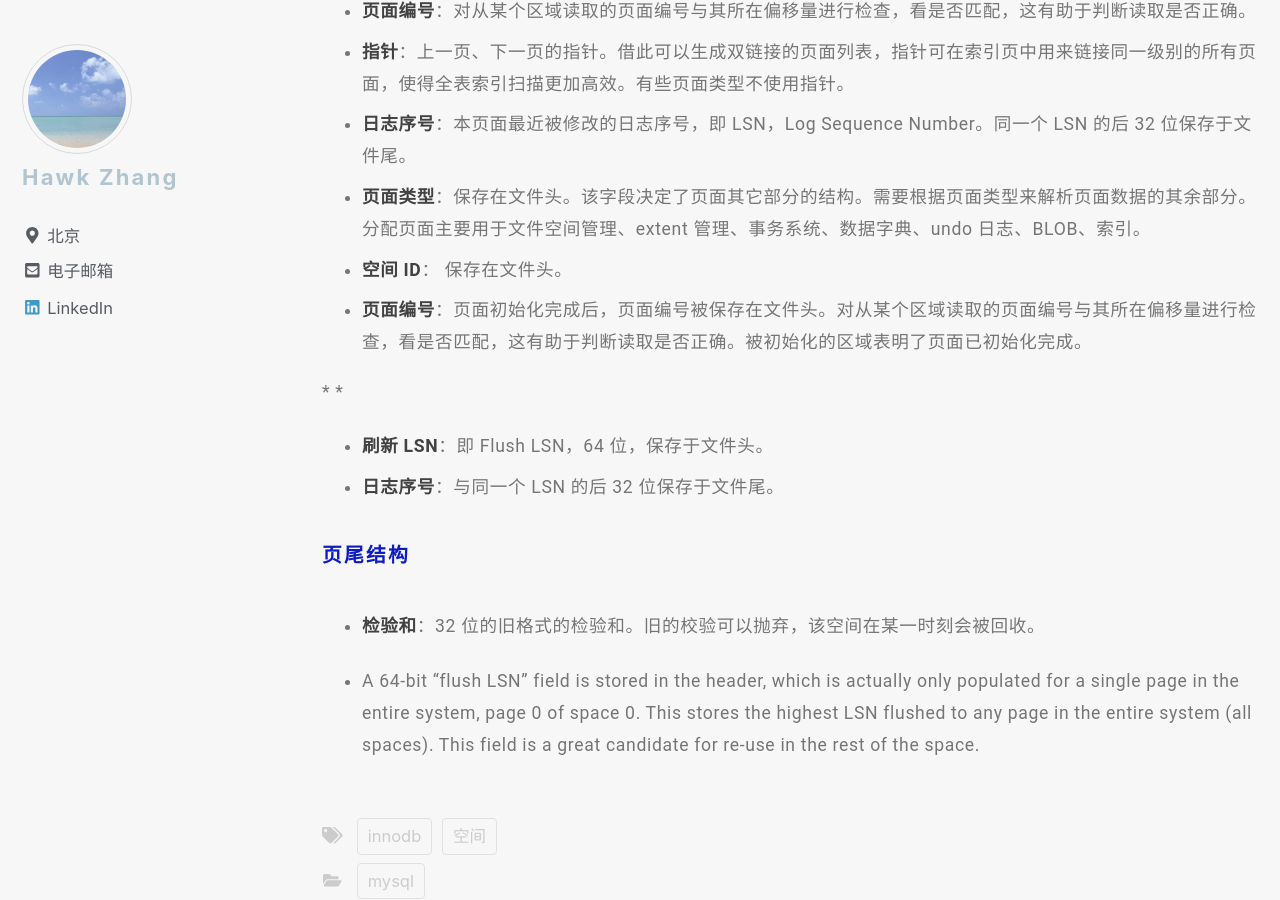
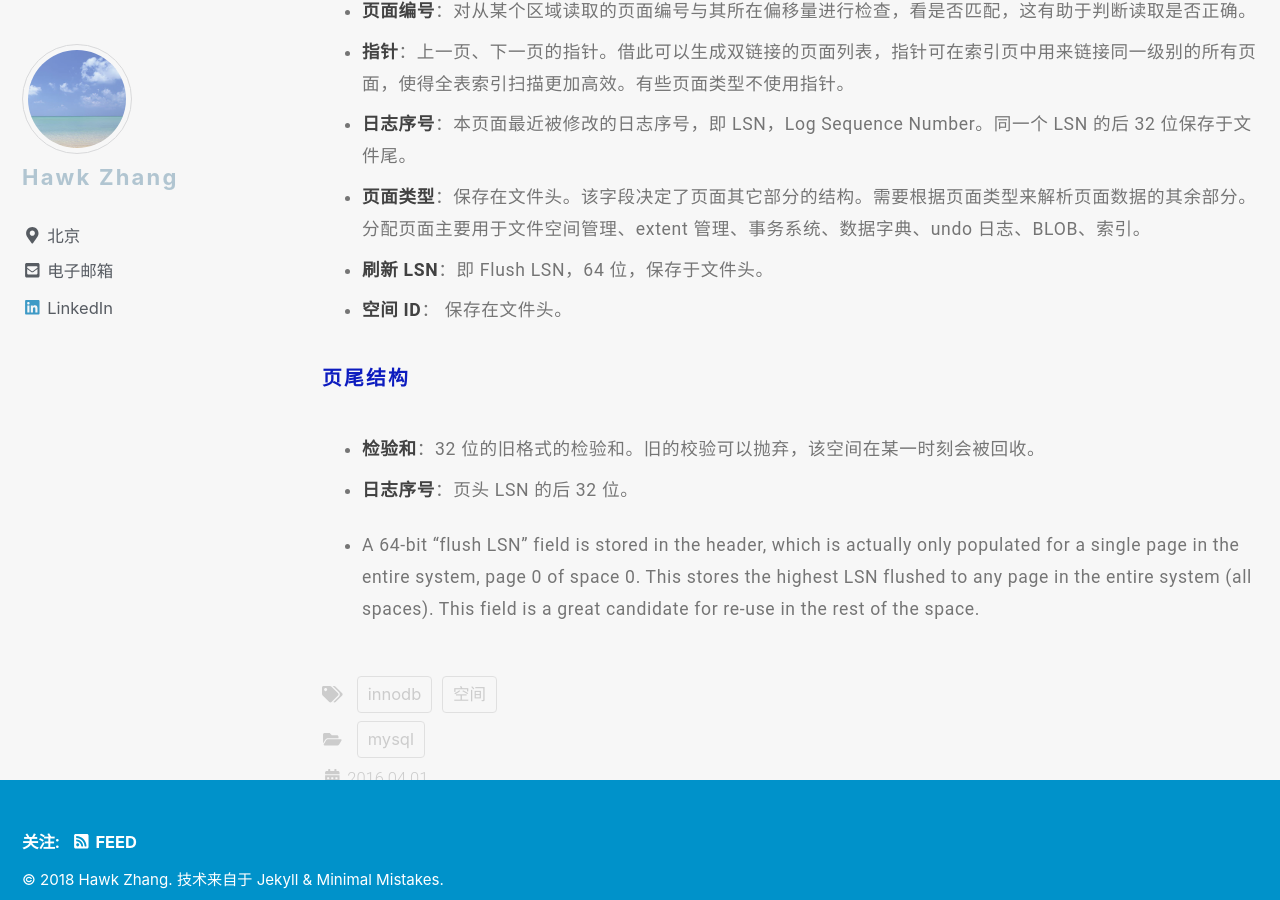
Before and after one commit to narru888/linotes_note, a Jekyll site: the page built from _posts/mysql/2016-04-01-innodb.struc.md, in a window 1280 px wide and 900 px high, scrolled down 6885 px. Built offline with Jekyll 4.4.1, drawn with Linux system fonts in a browser that asks for light colours; nearby versions of some CDN libraries; a script that is not in the unit is left out.

Commit message:
update on 2018-08-21 09:50:01 CST

```diff
--- a/_posts/mysql/2016-04-01-innodb.struc.md
+++ b/_posts/mysql/2016-04-01-innodb.struc.md
@@ -229,19 +229,14 @@ Pages
 * **指针**：上一页、下一页的指针。借此可以生成双链接的页面列表，指针可在索引页中用来链接同一级别的所有页面，使得全表索引扫描更加高效。有些页面类型不使用指针。
 * **日志序号**：本页面最近被修改的日志序号，即 LSN，Log Sequence Number。同一个 LSN 的后 32 位保存于文件尾。
 * **页面类型**：保存在文件头。该字段决定了页面其它部分的结构。需要根据页面类型来解析页面数据的其余部分。分配页面主要用于文件空间管理、extent 管理、事务系统、数据字典、undo 日志、BLOB、索引。
+* **刷新 LSN**：即 Flush LSN，64 位，保存于文件头。
 * **空间 ID**： 保存在文件头。
-* **页面编号**：页面初始化完成后，页面编号被保存在文件头。对从某个区域读取的页面编号与其所在偏移量进行检查，看是否匹配，这有助于判断读取是否正确。被初始化的区域表明了页面已初始化完成。
-
-*
-*
-* **刷新 LSN**：即 Flush LSN，64 位，保存于文件头。
-* **日志序号**：与同一个 LSN 的后 32 位保存于文件尾。
 
 
 ##### 页尾结构
 
 * **检验和**：32 位的旧格式的检验和。旧的校验可以抛弃，该空间在某一时刻会被回收。
-
+* **日志序号**：页头 LSN 的后 32 位。
 
 
 * A 64-bit “flush LSN” field is stored in the header, which is actually only populated for a single page in the entire system, page 0 of space 0. This stores the highest LSN flushed to any page in the entire system (all spaces). This field is a great candidate for re-use in the rest of the space.
```
